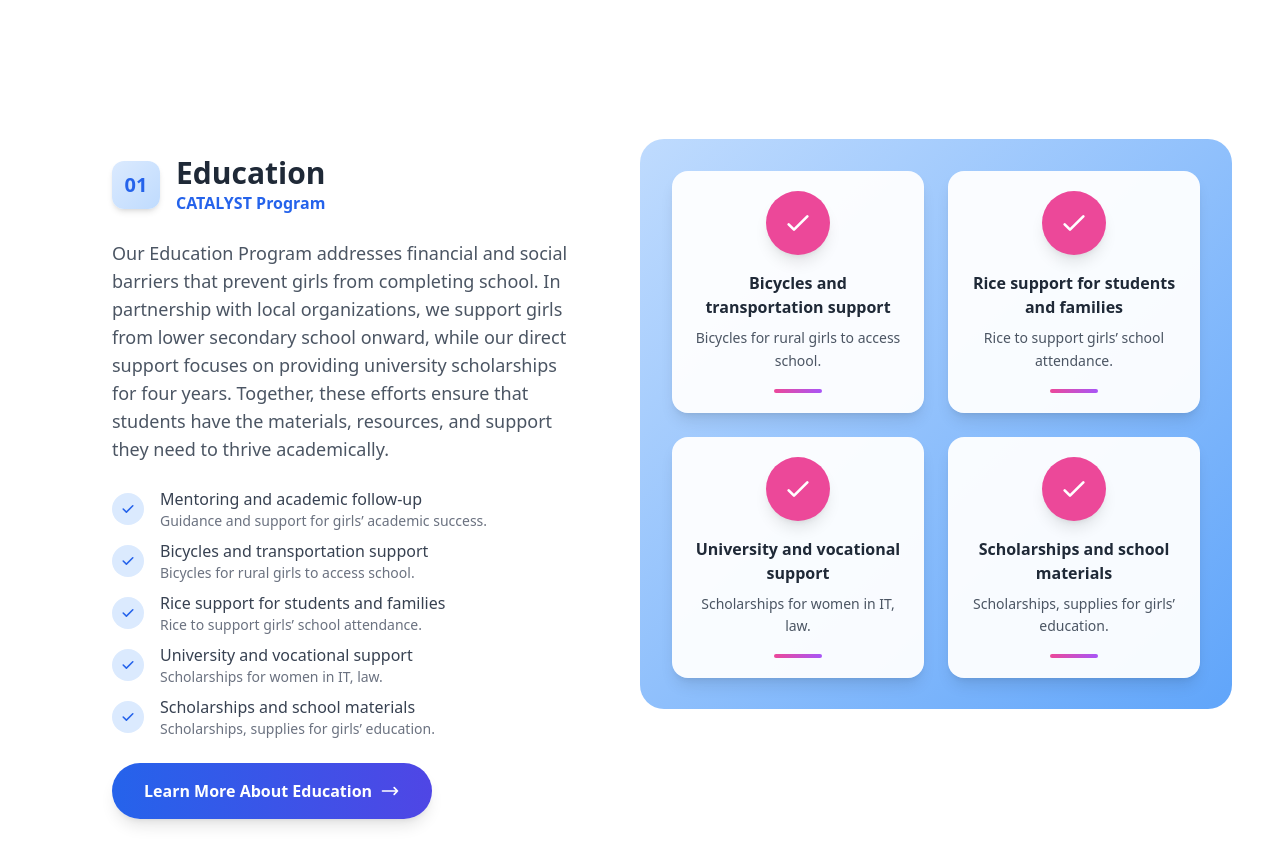
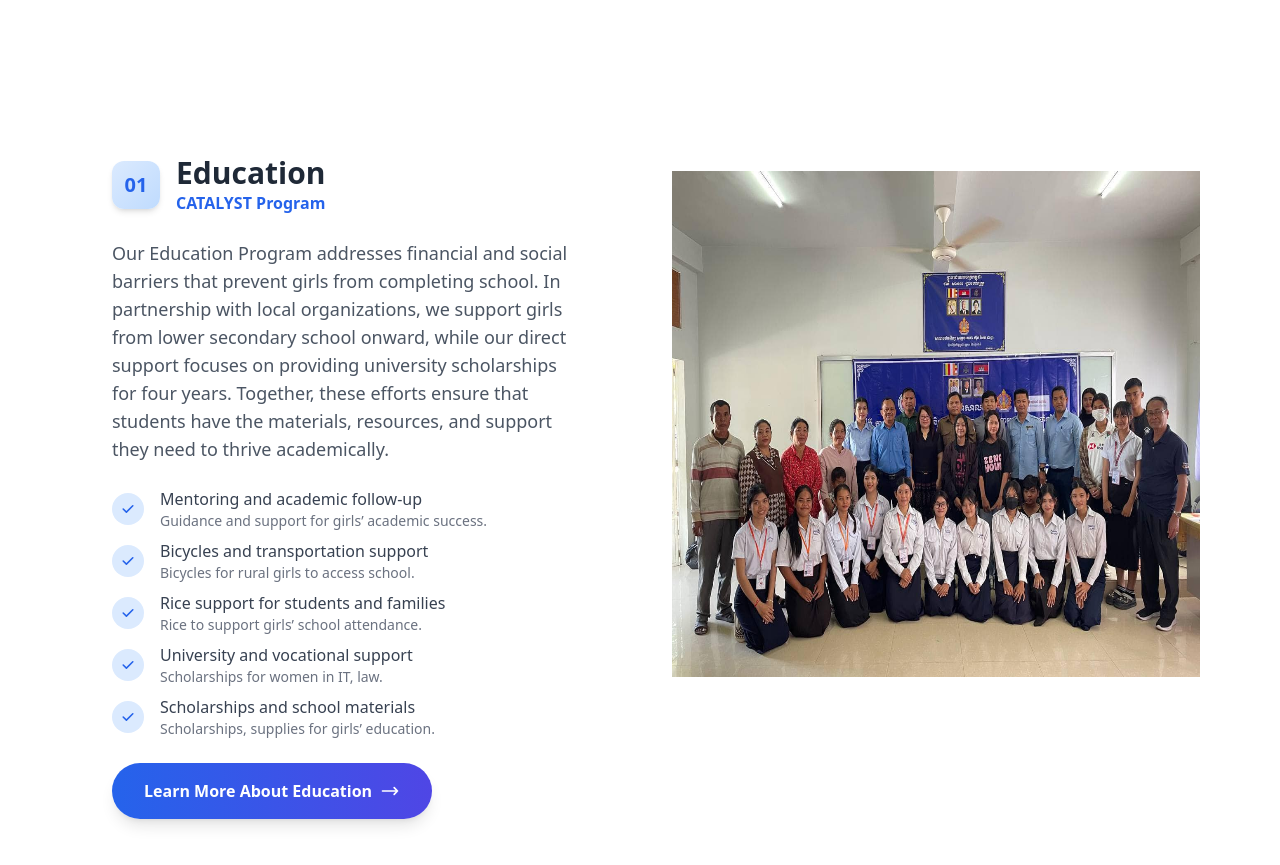
Before and after one commit to radytrainer/lotusoutreach-cambodia, a Vue app: page /program in a window 1280 px wide. Shown: the part 1160-2025 px from the top of the page. Built offline with nearby package versions, Linux system fonts and the light colour scheme.

Commit message:
feat/(Program): Chnage content to the image right side in program edu section [LOC-136]

```diff
--- a/public/backend/program.json
+++ b/public/backend/program.json
@@ -54,24 +54,16 @@
             ],
             "EduSections": [
                 {
-                    "title": "Bicycles and transportation support",
-                    "description": "Bicycles for rural girls to access school.",
-                    "icon": "M6 18h12l1-6H5l1 6zm2-10h8v2H8v-2z"
+                    "image": "/image/Program/train1.jpg"
                 },
                 {
-                    "title": "Rice support for students and families",
-                    "description": "Rice to support girls’ school attendance.",
-                    "icon": "M12 2C6.48 2 2 6.48 2 12s4.48 10 10 10 10-4.48 10-10S17.52 2 12 2zm0 18c-4.41 0-8-3.59-8-8s3.59-8 8-8 8 3.59 8 8-3.59 8-8 8zm0-14c-3.31 0-6 2.69-6 6s2.69 6 6 6 6-2.69 6-6-2.69-6-6-6z"
+                    "image": "/image/Program/train1.jpg"
                 },
                 {
-                    "title": "University and vocational support",
-                    "description": "Scholarships for women in IT, law.",
-                    "icon": "M4 6h16v2H4zm0 4h16v2H4zm0 4h16v2H4zm0 4h16v2H4z"
+                    "image": "/image/Program/train1.jpg"
                 },
                 {
-                    "title": "Scholarships and school materials",
-                    "description": "Scholarships, supplies for girls’ education.",
-                    "icon": "M12 2C6.48 2 2 6.48 2 12s4.48 10 10 10 10-4.48 10-10S17.52 2 12 2zm0 18c-4.41 0-8-3.59-8-8s3.59-8 8-8 8 3.59 8 8-3.59 8-8 8zm-1-13h2v6h-2zm0 8h2v2h-2z"
+                    "image": "/image/Program/train1.jpg"
                 }
             ],
             "image": "/image/Program/train1.jpg",
--- a/src/components/Program/program.vue
+++ b/src/components/Program/program.vue
@@ -62,72 +62,17 @@
                     </span>
                   </router-link>
                 </div>
-                <!-- Sub-sections -->
-  <div
-  class="p-4 sm:p-8 mt-12 bg-gradient-to-br from-blue-200 to-blue-400 rounded-3xl relative overflow-hidden h-auto lg:h-[570px]">
-  <!-- Animated background -->
-  <div class="absolute inset-0 opacity-20">
-    <div class="absolute top-4 left-4 w-16 h-16 border-pink-400  "></div>
-    <div class="absolute top-12 right-8 w-8 h-8  border-pink-400  "></div>
-    <div
-      class="absolute bottom-8 left-12 w-12 h-12  border-pink-400 ">
-    </div>
-  </div>
 
-  <!-- Grid layout -->
-  <div class="grid grid-cols-1 sm:grid-cols-2 lg:grid-cols-2 gap-6 ">
-    <div v-for="(subSection, subIndex) in program.EduSections" :key="subIndex"
-      class="bg-white/95 rounded-2xl p-5 text-center shadow-lg hover:shadow-2xl transition-all duration-300 group">
-
-      <!-- Icon -->
-      <div
-        class="w-16 h-16 bg-pink-500 rounded-full flex items-center justify-center mx-auto mb-4 group-hover:scale-110 group-hover:rotate-12 duration-300 shadow-lg">
-        <svg v-if="subSection.title.includes('-')" class="w-8 h-8 text-white" fill="none" stroke="currentColor" viewBox="0 0 24 24">
-          <path stroke-linecap="round" stroke-linejoin="round" stroke-width="2" d="M12 14l9-5-9-5-9 5 9 5z" />
-          <path stroke-linecap="round" stroke-linejoin="round" stroke-width="2" d="M12 14l6.16-3.422A12.083 12.083 0 0118 20H6a12.083 12.083 0 01-.16-9.422L12 14z" />
-        </svg>
-        <svg v-else-if="subSection.title.includes('--')" class="w-8 h-8 text-white" fill="none" stroke="currentColor" viewBox="0 0 24 24">
-          <path stroke-linecap="round" stroke-linejoin="round" stroke-width="2" d="M4 6h16v2H4zm0 4h16v2H4zm0 4h16v2H4zm0 4h16v2H4z" />
-        </svg>
-        <svg v-else-if="subSection.title.includes('---')" class="w-8 h-8 text-white" fill="none" stroke="currentColor" viewBox="0 0 24 24">
-          <path stroke-linecap="round" stroke-linejoin="round" stroke-width="2" d="M12 2C6.48 2 2 6.48 2 12s4.48 10 10 10 10-4.48 10-10S17.52 2 12 2zm0 18c-4.41 0-8-3.59-8-8s3.59-8 8-8 8 3.59 8 8-3.59 8-8 8zm0-14c-3.31 0-6 2.69-6 6s2.69 6 6 6 6-2.69 6-6-2.69-6-6-6z" />
-        </svg>
-        <svg v-else-if="subSection.title.includes('----')" class="w-8 h-8 text-white" fill="none" stroke="currentColor" viewBox="0 0 24 24">
-          <path stroke-linecap="round" stroke-linejoin="round" stroke-width="2" d="M5.5 21a3.5 3.5 0 1 1 0-7 3.5 3.5 0 0 1 0 7zm13 0a3.5 3.5 0 1 1 0-7 3.5 3.5 0 0 1 0 7zM5.5 17.5l4.5-7.5h4l4.5 7.5M10 10l-2.5 7.5M14 10l-2-4h3" />
-        </svg>
-        <svg v-else class="w-8 h-8 text-white" fill="none" stroke="currentColor" viewBox="0 0 24 24">
-          <!-- fallback generic icon -->
-          <path stroke-linecap="round" stroke-linejoin="round" stroke-width="2" d="M5 13l4 4L19 7" />
-        </svg>
-      </div>
-
-      <!-- Title -->
-      <h5 class="font-bold text-gray-800 mb-2 transition-colors duration-300">
-        {{ subSection.title }}
-      </h5>
-
-      <!-- Description -->
-      <p class="text-gray-600 text-sm leading-relaxed">
-        {{ subSection.description }}
-      </p>
-
-      <!-- Divider -->
-      <div
-        class="w-12 h-1 bg-gradient-to-r from-pink-500 to-purple-500 rounded-full mx-auto mt-4 group-hover:w-16 transition-all duration-300">
-      </div>
-    </div>
-  </div>
-</div>
-
-
-
+                <!-- Image-right -->
+                <img src="/image/Program/train1.jpg"
+                    alt="Descriptive text"
+                    class="p-4 sm:p-8 mt-12 h-auto lg:h-[570px]"
+                />
 
               </div>
             </div>
           </div>
-          <div v-else class="text-center text-gray-600 py-8">
-            No Education programs available at this time.
-          </div>
+
         </div>
 
         <!-- Care Section -->
```
